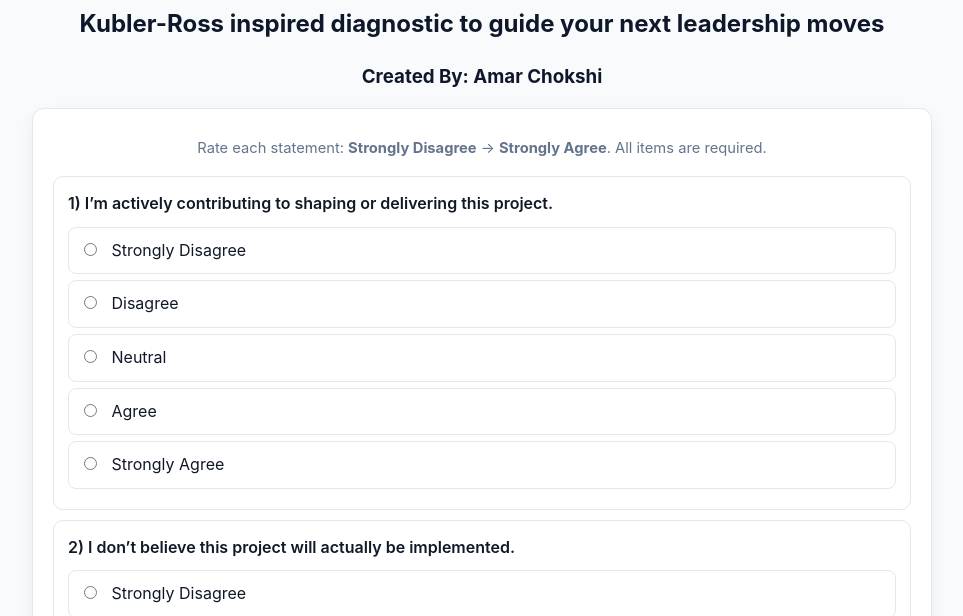
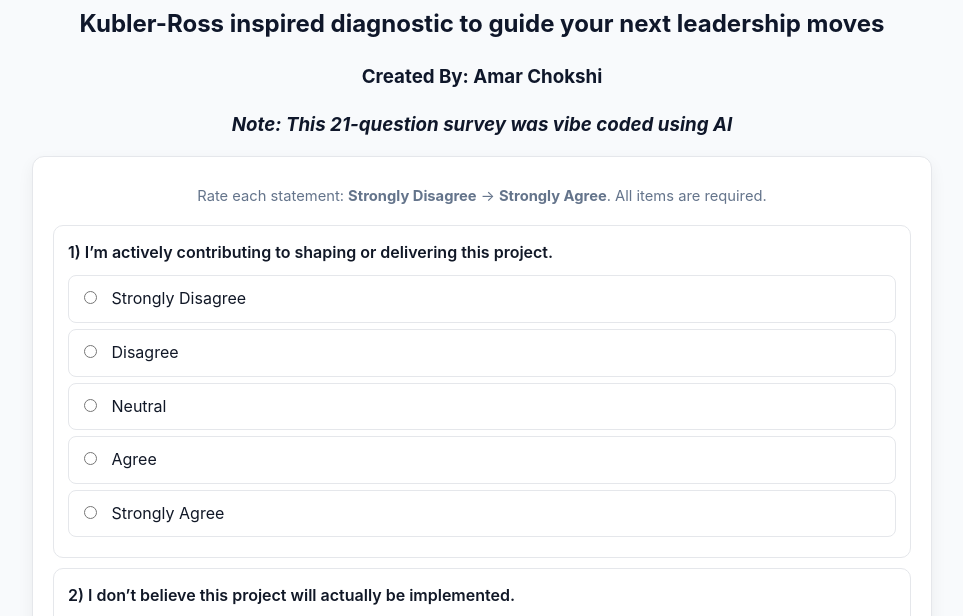
Before and after one commit to amarchokshi/change-curve-assessment, a plain HTML site: page index.html in a window 1280 px wide. Shown: the part 112-728 px from the top of the page, without its empty margins (158-1121 px from the left). Drawn offline with Linux system fonts and the light colour scheme.

Commit message:
Update index.html

```diff
--- a/index.html
+++ b/index.html
@@ -37,6 +37,7 @@
     <h1>Change Curve Self-Assessment</h1>
     <h2>Kubler-Ross inspired diagnostic to guide your next leadership moves</h2>
     <h3>Created By: Amar Chokshi</h3>
+    <h3><em>Note: This 21-question survey was vibe coded using AI</em></h3>
 
     <div class="card">
       <div class="legend">Rate each statement: <strong>Strongly Disagree</strong> → <strong>Strongly Agree</strong>. All items are required.</div>
```
